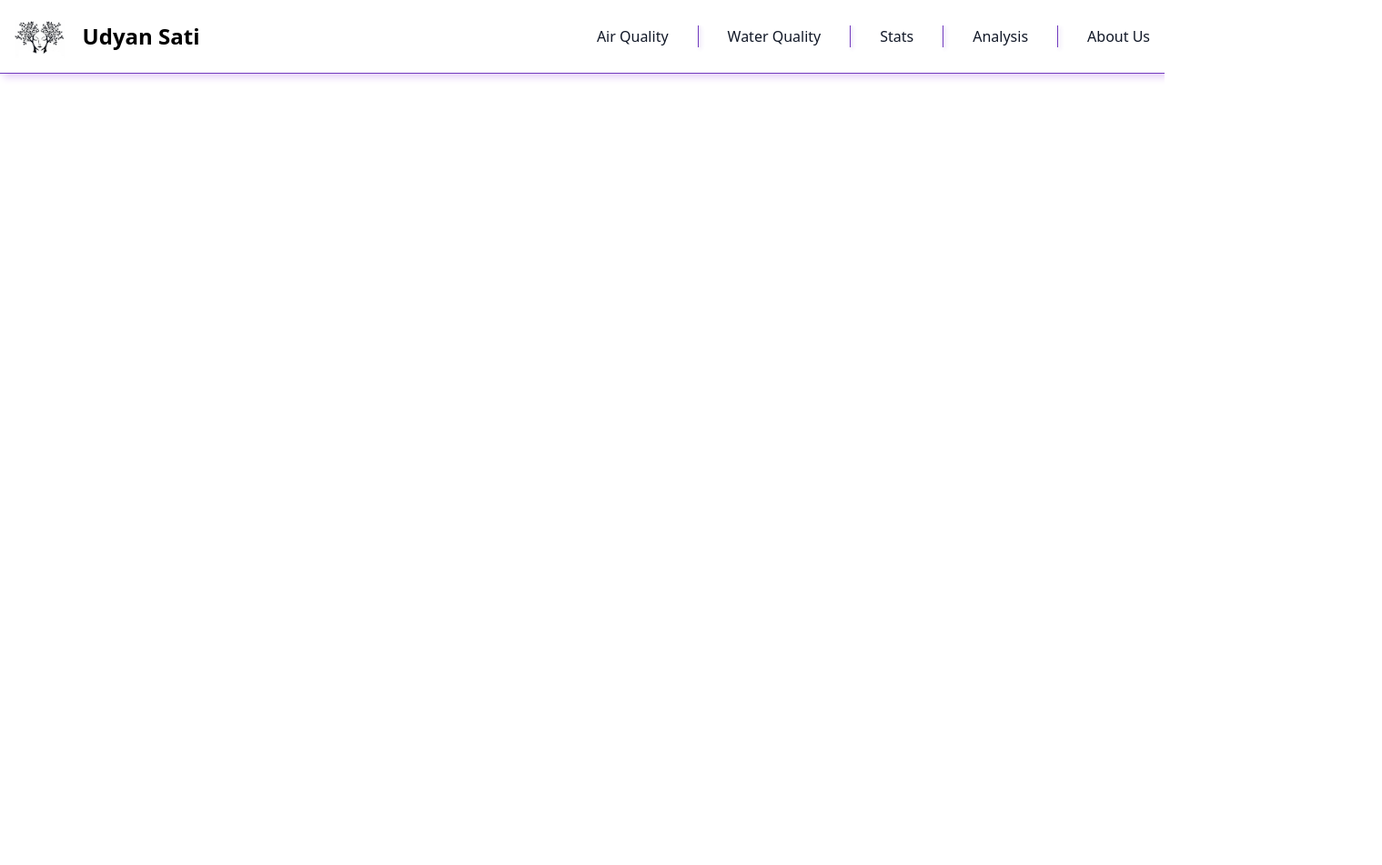
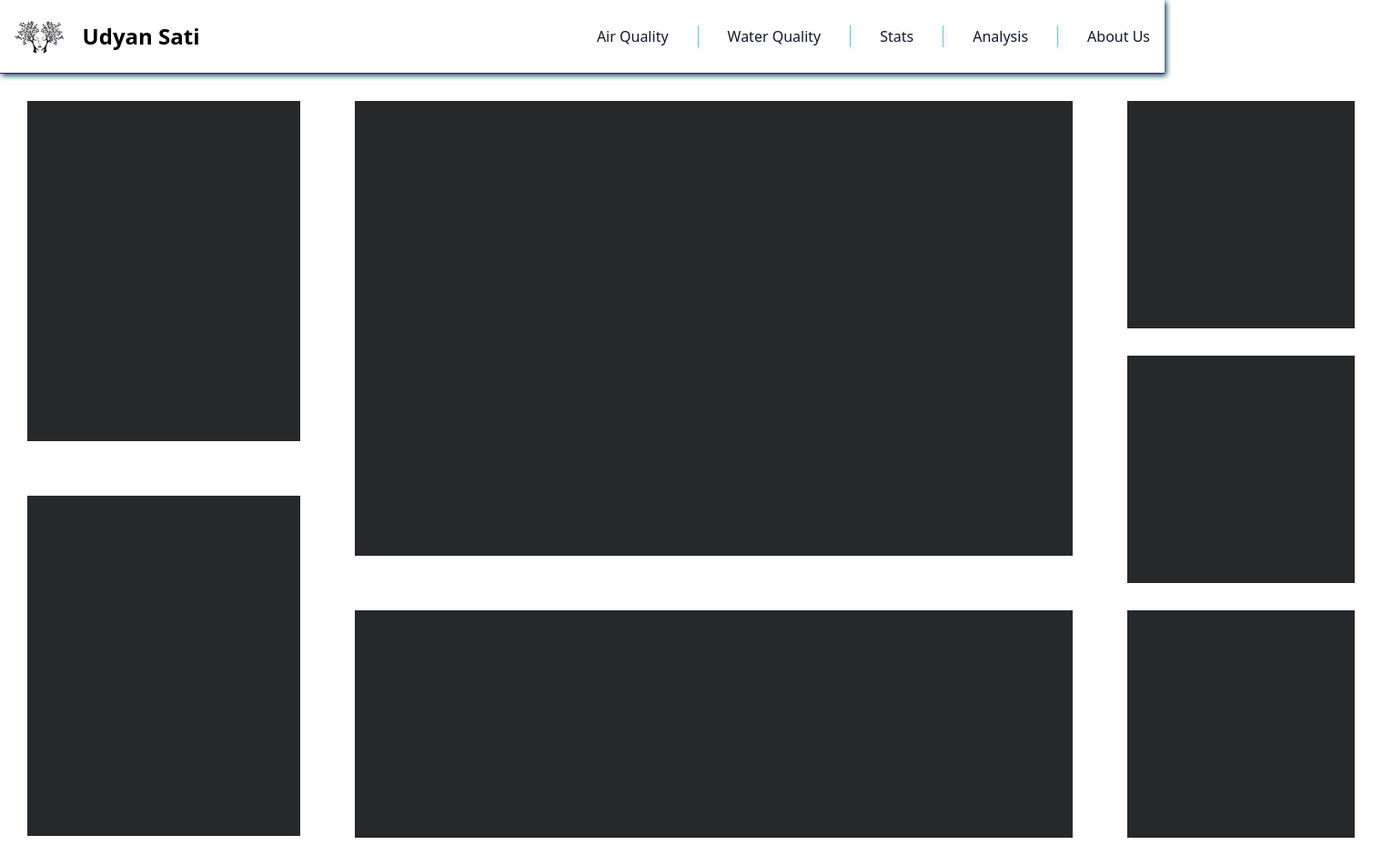
Before and after one commit to NikhilSai5/Hackathon-Project, a React (Create React App) app: page / in a window 1280 px wide. Shown: the whole page at 91% size, 1519 px wide, since content can reach past the window. Before the commit the page ends 800 px from the top, so only its background shows below. Built offline with nearby package versions, Linux system fonts and the light colour scheme.

Commit message:
added basic layout fot home and air-quality page

```diff
--- a/src/components/Pages/AirQuality.js
+++ b/src/components/Pages/AirQuality.js
@@ -4,13 +4,22 @@ import Sidebar from "../sidebar/Sidebar";
 
 const AirQuality = () => {
   return (
-    <div className="h-screen flex flex-col">
+    <div className="h-screen flex flex-col non-scrollable">
       <Navbar />
 
       <div className="flex flex-grow">
         <Sidebar />
 
-        <div className="w-3/4 overflow-y-auto"></div>
+        <div className=" overflow-y-auto graph-align">
+          <div className="air-graph-col1">
+            <div className="air-graph1" id="graph1"></div>
+            <div className="air-graph2" id="graph2"></div>
+          </div>
+          <div className="air-graph-col2">
+            <div className="air-graph1" id="graph3"></div>
+            <div className="air-graph2 " id="graph4"></div>
+          </div>
+        </div>
       </div>
     </div>
   );
--- a/src/components/Pages/Home.js
+++ b/src/components/Pages/Home.js
@@ -5,6 +5,21 @@ const Home = () => {
   return (
     <>
       <Navbar />
+      <div className="home-container">
+        <div className="home-col1">
+          <div className="home-graph" id="home-graph1"></div>
+          <div className="home-graph" id="home-graph2"></div>
+        </div>
+        <div className="home-col1">
+          <div className="home-graph" id="home-graph3"></div>
+          <div className="home-graph" id="home-graph4"></div>
+        </div>
+        <div className="home-col1">
+          <div className="home-graph" id="home-graph5"></div>
+          <div className="home-graph" id="home-graph6"></div>
+          <div className="home-graph" id="home-graph7"></div>
+        </div>
+      </div>
     </>
   );
 };
--- a/src/components/sidebar/Sidebar.js
+++ b/src/components/sidebar/Sidebar.js
@@ -3,7 +3,7 @@ import React from "react";
 const Sidebar = () => {
   return (
     <>
-      <div className="w-1/4 h-screen sidebar-bg ">
+      <div className="w-1/4 h-screen sidebar-bg non-scrollable ">
         <div className="sidebar-btn-container">
           <button className="text-left sidebar-links">Max Pollutant</button>
           <hr className="sidebar-hr" />
--- a/src/index.css
+++ b/src/index.css
@@ -9,17 +9,17 @@
 }
 
 .nav-link:hover {
-  color: var(--mediumPurple);
+  color: #176b87;
 }
 
 .link-seperator {
-  background-color: #713abe;
+  background-color: #64ccc5;
   box-shadow: 2px 2px 4px rgba(113, 58, 190, 0.3);
   width: 1px;
 }
 .navbar-border {
-  border-bottom: 1px solid #713abe;
-  box-shadow: 4px 4px 8px #e5cff7;
+  border-bottom: 1px solid #053b50;
+  box-shadow: 2px 2px 6px #053b50;
 }
 
 .sidebar-bg {
@@ -33,7 +33,7 @@
 }
 
 .sidebar-links:hover {
-  color: #713abe;
+  color: #64ccc5;
 }
 .sidebar-btn-container {
   display: flex;
@@ -41,7 +41,7 @@
   margin: 20px;
 }
 .sidebar-highestP-box {
-  background-color: #e5cff7;
+  background-color: #eeeeee;
   height: 190px;
   width: 190px;
   margin-top: 70%;
@@ -52,3 +52,121 @@
   padding-top: 5px;
   padding-bottom: 5px;
 }
+
+.non-scrollable {
+  height: 100%;
+  overflow: auto;
+}
+.home-graph1 {
+  height: 300px;
+  width: 300px;
+}
+
+.Graph-row1 {
+  display: flex;
+  flex-direction: row;
+}
+
+.home-graph1 {
+  height: 450px;
+  width: 600px;
+  background-color: #27282a;
+  /* margin: 30px; */
+  border-radius: 15px;
+  margin-top: 20px;
+}
+
+.air-graph1 {
+  width: 800px;
+  height: 350px;
+  background-color: #27282a;
+  margin: 20px;
+}
+
+.air-graph-col1 {
+  display: flex;
+  flex-direction: row;
+}
+
+.graph-align {
+  display: flex;
+  flex-direction: column;
+}
+
+.air-graph2 {
+  height: 350px;
+  width: 400px;
+  background-color: #053b50;
+  margin: 20px;
+  /* margin-bottom: 60px; */
+}
+
+.air-graph-col2 {
+  display: flex;
+}
+
+#graph1 {
+  width: 950px;
+}
+
+#graph4 {
+  width: 435px;
+}
+#graph2 {
+  width: 270px;
+}
+
+.home-container {
+  display: flex;
+  flex-direction: row;
+}
+
+.home-graph {
+  height: 300px;
+  width: 300px;
+  background-color: #27282a;
+  margin: 30px;
+}
+
+.home-col1 {
+  display: flex;
+  flex-direction: column;
+}
+
+#home-graph1 {
+  height: 374px;
+  width: 300px;
+}
+
+#home-graph2 {
+  height: 374px;
+  width: 300px;
+}
+
+#home-graph3 {
+  width: 789px;
+  height: 500px;
+}
+
+#home-graph4 {
+  width: 789px;
+  height: 250px;
+}
+
+#home-graph5 {
+  height: 250px;
+  width: 250px;
+  margin-bottom: 0;
+}
+
+#home-graph6 {
+  height: 250px;
+  width: 250px;
+  margin-bottom: 0;
+}
+
+#home-graph7 {
+  height: 250px;
+  width: 250px;
+  margin-bottom: 0;
+}
```
